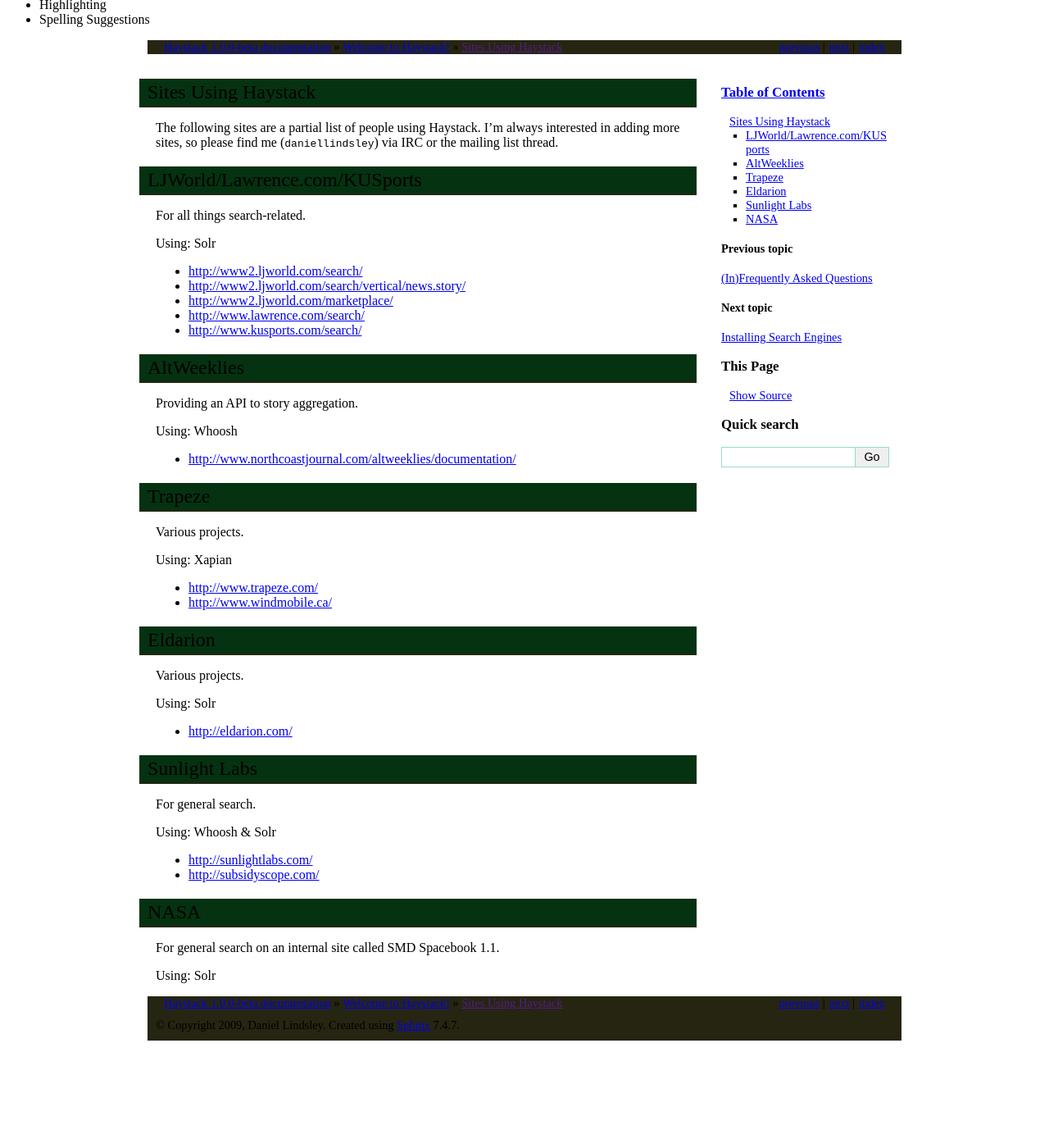
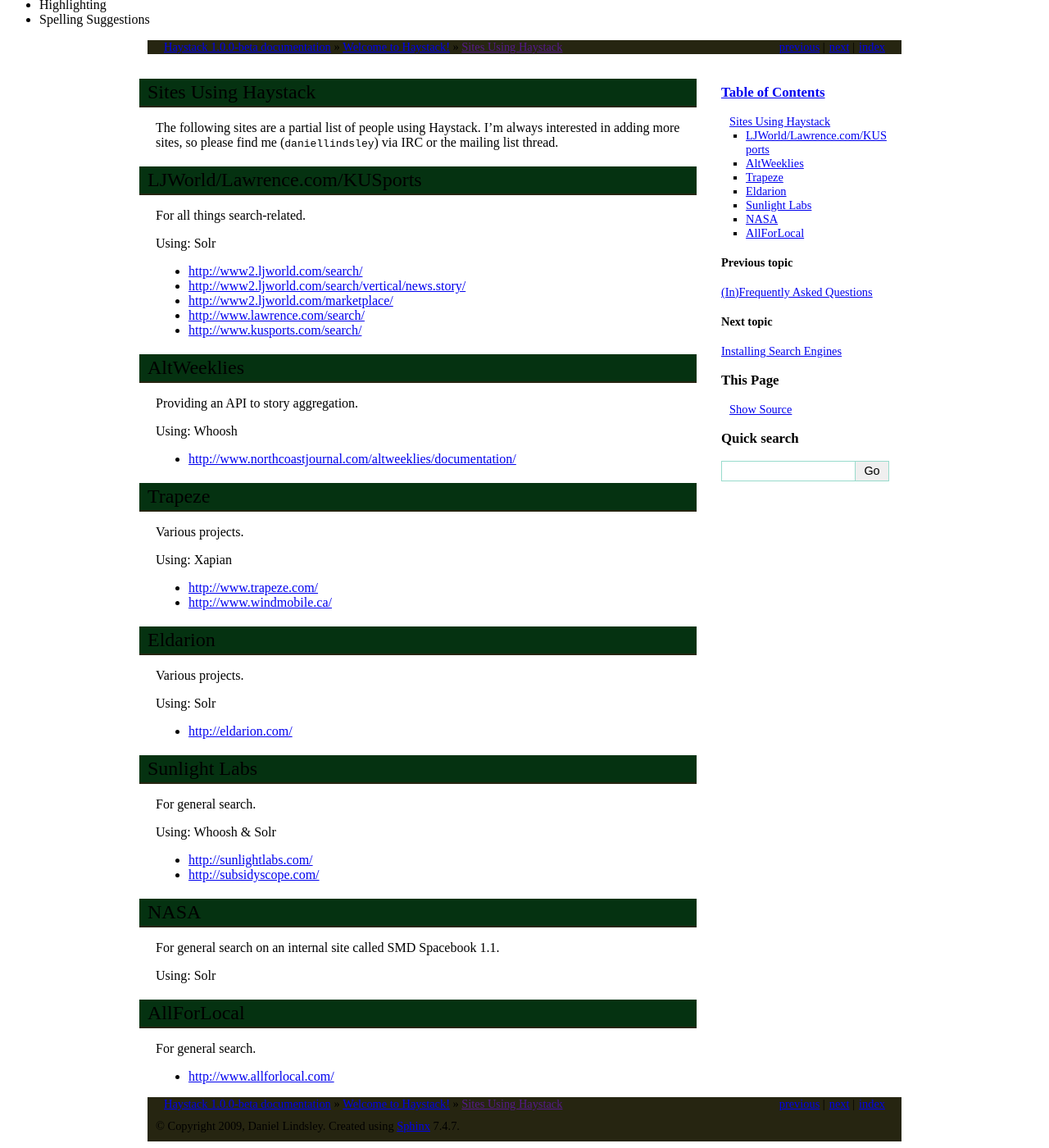
Before and after one commit to django-haystack/django-haystack, a Sphinx documentation site: the page built from docs/who_uses.rst, in a window 1280 px wide and 1400 px high, scrolled down 189 px. Shown: the whole window at 82% size. Built offline with Sphinx 7.4.7, drawn with Linux system fonts in a browser that asks for light colours; a style sheet for code colours, icons or effects is not loaded; before the commit the page ends 1466 px from its top, so only the background shows below that.

Commit message:
Added AllForLocal to Who Uses.

```diff
--- a/docs/who_uses.rst
+++ b/docs/who_uses.rst
@@ -68,3 +68,11 @@
 For general search on an internal site called SMD Spacebook 1.1.
 
 Using: Solr
+
+
+AllForLocal
+-----------
+
+For general search.
+
+* http://www.allforlocal.com/
```
